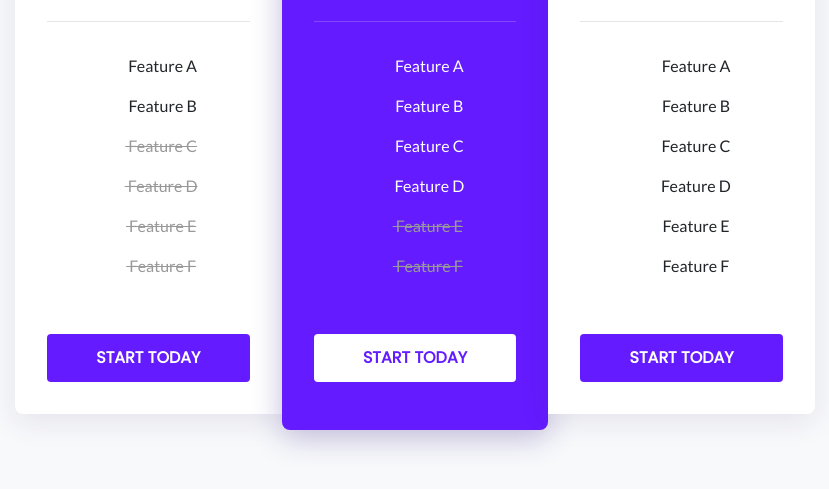
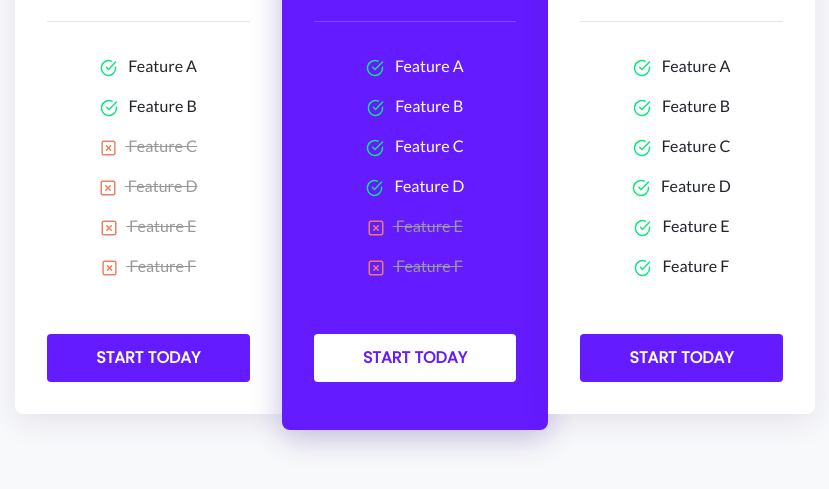
Before and after one commit to yuannchao/Price_comparison_table, a plain HTML site: page index.html in a window 1280 px wide. Shown: the part 259-748 px from the top of the page, without its empty margins (225-1054 px from the left). Drawn offline with nearby package versions, Linux system fonts and the light colour scheme.

Commit message:
price table project

```diff
--- a/index.html
+++ b/index.html
@@ -29,12 +29,12 @@
                     <div class="divider"></div>
                     <div class="features">
                         <ul class="list-unstyled p-md-0">
-                            <li><img src="solution/check-circle.svg"> Feature A</li>
-                            <li><img src="solution/check-circle.svg"> Feature B</li>
-                            <li class="inactive"><img src="solution/x-square.svg"> Feature C</li>
-                            <li class="inactive"><img src="solution/x-square.svg"> Feature D</li>
-                            <li class="inactive"><img src="solution/x-square.svg"> Feature E</li>
-                            <li class="inactive"><img src="solution/x-square.svg"> Feature F</li>
+                            <li><img src="img/check-circle.svg"> Feature A</li>
+                            <li><img src="img/check-circle.svg"> Feature B</li>
+                            <li class="inactive"><img src="img/x-square.svg"> Feature C</li>
+                            <li class="inactive"><img src="img/x-square.svg"> Feature D</li>
+                            <li class="inactive"><img src="img/x-square.svg"> Feature E</li>
+                            <li class="inactive"><img src="img/x-square.svg"> Feature F</li>
                         </ul>
                         <button class="btn">start today</button>
                     </div>
@@ -53,12 +53,12 @@
                     <div class="divider"></div>
                     <div class="features">
                         <ul class="list-unstyled p-md-0">
-                            <li><img src="solution/check-circle.svg"> Feature A</li>
-                            <li><img src="solution/check-circle.svg"> Feature B</li>
-                            <li><img src="solution/check-circle.svg"> Feature C</li>
-                            <li><img src="solution/check-circle.svg"> Feature D</li>
-                            <li class="inactive"><img src="solution/x-square.svg"> Feature E</li>
-                            <li class="inactive"><img src="solution/x-square.svg"> Feature F</li>
+                            <li><img src="img/check-circle.svg"> Feature A</li>
+                            <li><img src="img/check-circle.svg"> Feature B</li>
+                            <li><img src="img/check-circle.svg"> Feature C</li>
+                            <li><img src="img/check-circle.svg"> Feature D</li>
+                            <li class="inactive"><img src="img/x-square.svg"> Feature E</li>
+                            <li class="inactive"><img src="img/x-square.svg"> Feature F</li>
                         </ul>
                         <button class="btn">start today</button>
                     </div>
@@ -76,12 +76,12 @@
                     <div class="divider"></div>
                     <div class="features">
                         <ul class="list-unstyled p-md-0">
-                            <li><img src="solution/check-circle.svg"> Feature A</li>
-                            <li><img src="solution/check-circle.svg"> Feature B</li>
-                            <li><img src="solution/check-circle.svg"> Feature C</li>
-                            <li><img src="solution/check-circle.svg"> Feature D</li>
-                            <li><img src="solution/check-circle.svg"> Feature E</li>
-                            <li><img src="solution/check-circle.svg"> Feature F</li>
+                            <li><img src="img/check-circle.svg"> Feature A</li>
+                            <li><img src="img/check-circle.svg"> Feature B</li>
+                            <li><img src="img/check-circle.svg"> Feature C</li>
+                            <li><img src="img/check-circle.svg"> Feature D</li>
+                            <li><img src="img/check-circle.svg"> Feature E</li>
+                            <li><img src="img/check-circle.svg"> Feature F</li>
                         </ul>
                         <button class="btn">start today</button>
                     </div>
```
Also changed, not shown: img/check-circle.svg (added), img/x-square.svg (added).
